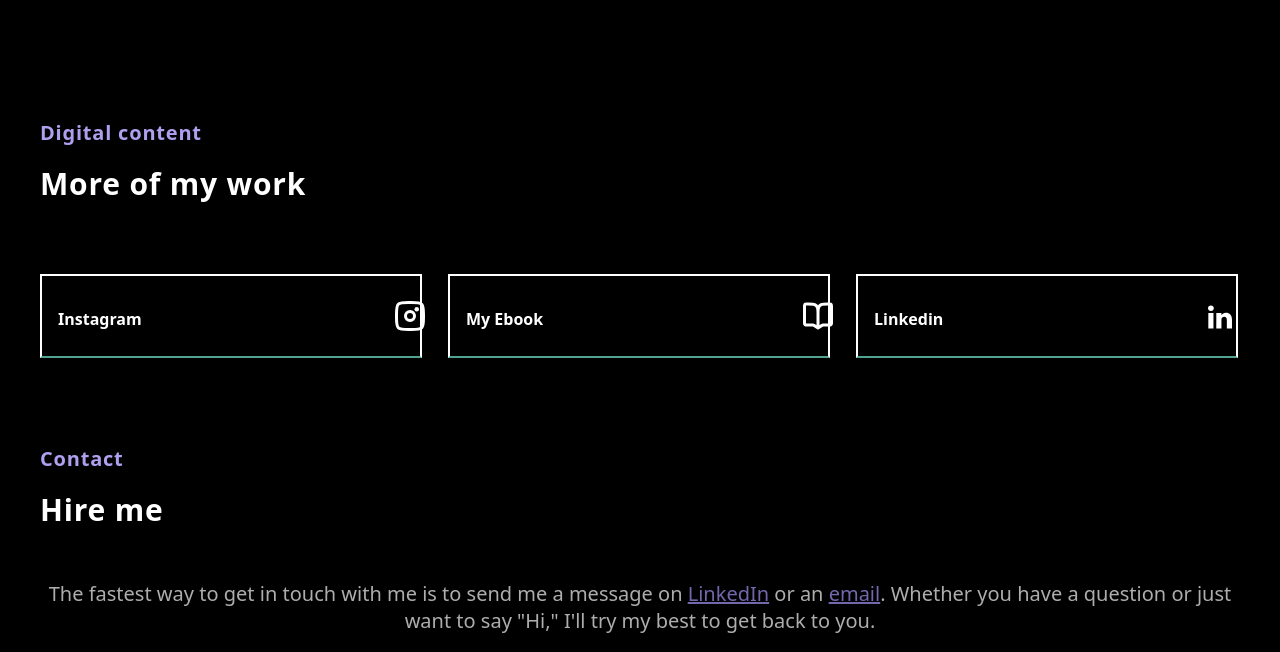
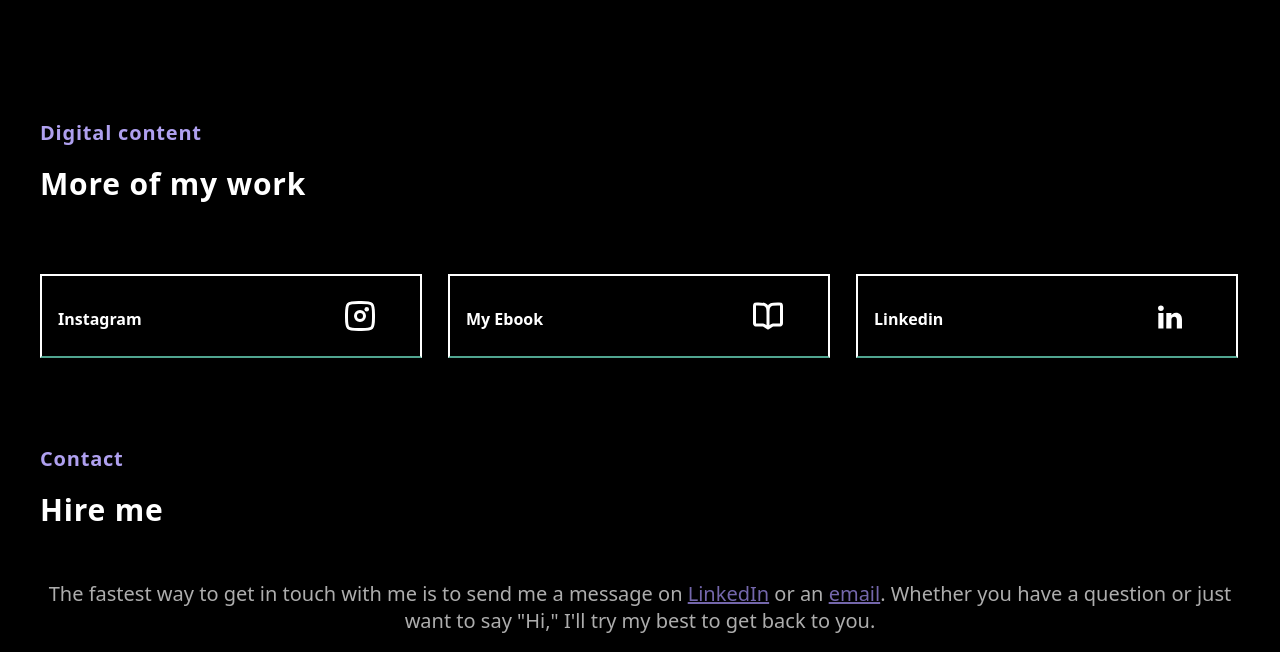
Before and after one commit to gitdigit/my-portfolio-in-css, a website built with Vite: page index.html in a window 1280 px wide. Shown: the part 2493-3145 px from the top of the page. Built offline with nearby package versions, Linux system fonts and the light colour scheme; grey boxes are pictures that could not be loaded.

Commit message:
fix: digital content links position

```diff
--- a/style.css
+++ b/style.css
@@ -274,7 +274,7 @@ margin-bottom: 50px;
 .digital-item-link a{
     font-size: 1.5rem;
     position: absolute;
-    left: 350px;
+    left: 300px;
     bottom: 15px;
     color: var(--color-body);
 
@@ -282,7 +282,7 @@ margin-bottom: 50px;
 .digital-item-link-linkedin a{
     font-size: 1.5rem;
     position: absolute;
-    left: 350px;
+    left: 300px;
     bottom: 20px;
     color: var(--color-body);
 
```
